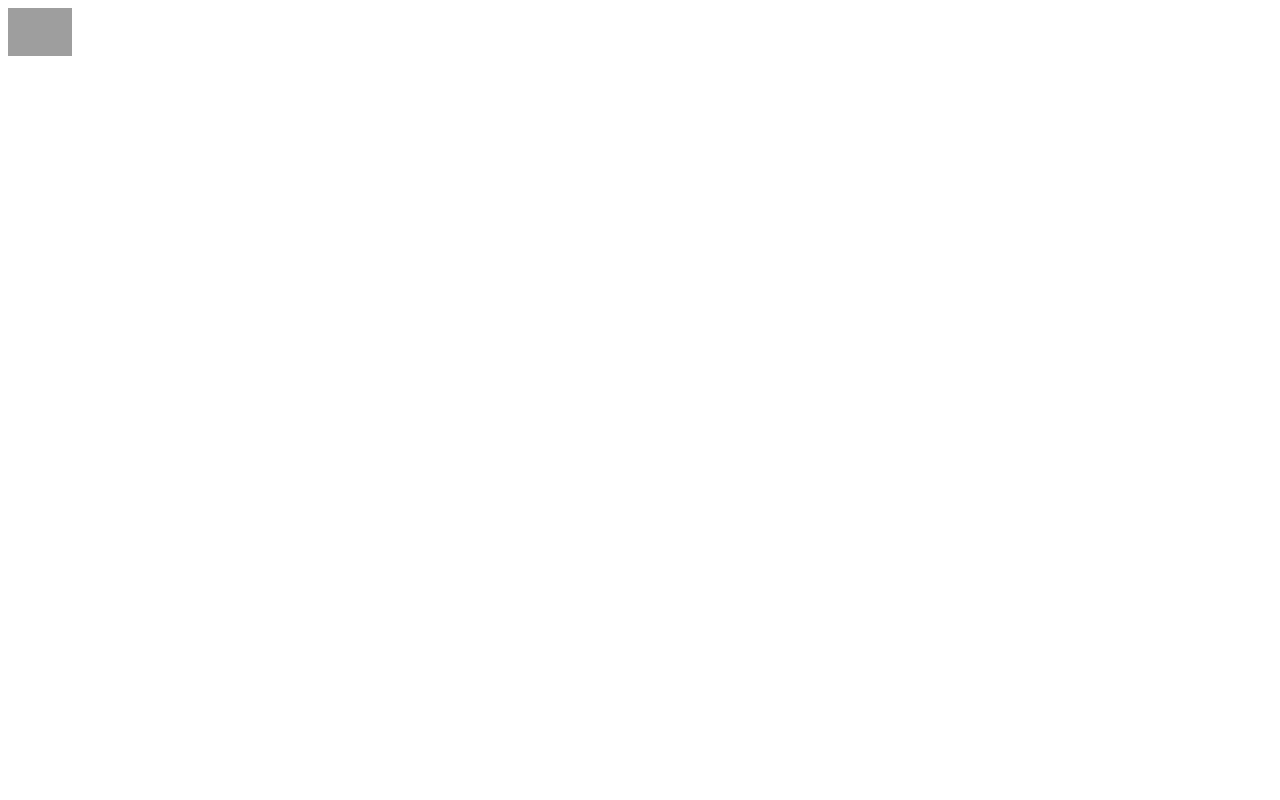
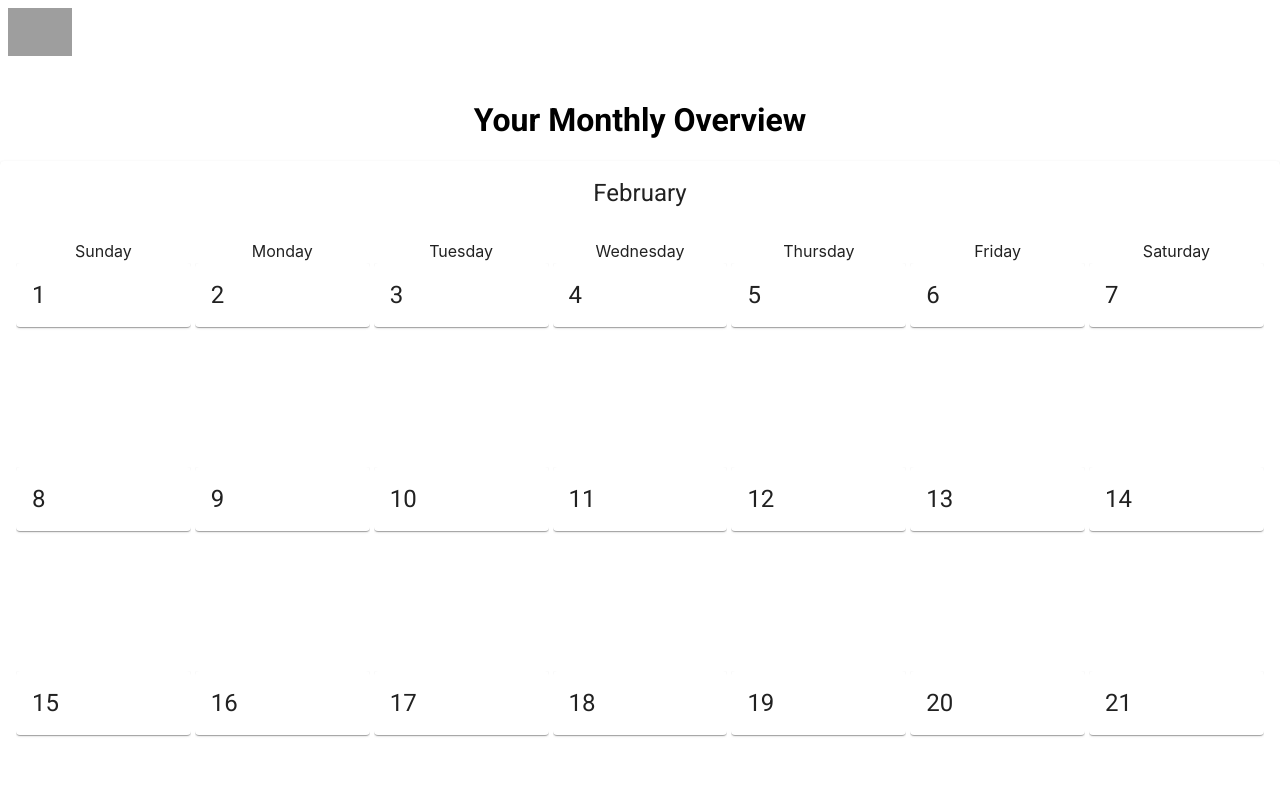
Before and after one commit to BCarlson1512/YuHacks-Deadline-Buddy, a React (Create React App) app in the folder frontend/: page /tasks/monthly in a window 1280 px wide. Shown: the top 800 px of the page. Built offline with nearby package versions, Linux system fonts and the light colour scheme; grey boxes are pictures that could not be loaded.

Commit message:
More frontend tweaks

```diff
--- a/frontend/src/App.js
+++ b/frontend/src/App.js
@@ -9,6 +9,7 @@ import { useState } from 'react';
 import Navbar from './components/Navbar';
 import './css/nav-styles.css'
 import CreateTaskScreen from './screens/CreateTaskScreen';
+import TaskCalendarScreen from './screens/TaskCalendarScreen';
 
 
 function App() {
@@ -30,6 +31,7 @@ function App() {
           <Route path="/login" component={LoginScreen} />
           <Route path="/register" component={RegisterScreen} />
           <Route path="/create" component={CreateTaskScreen} />
+          <Route path="/tasks/monthly" component={TaskCalendarScreen}/>
         </main>
       </div>
     </BrowserRouter>
--- a/frontend/src/components/CalendarInterface/CalendarFakeData.js
+++ b/frontend/src/components/CalendarInterface/CalendarFakeData.js
@@ -1,5 +1,6 @@
 export const FakeData = {
     month: 'February',
+    numDays: 28,
     dayData: {
         '1': {
             tasks:[]
--- a/frontend/src/components/CalendarInterface/index.js
+++ b/frontend/src/components/CalendarInterface/index.js
@@ -1,4 +1,4 @@
-import React from 'react'
+import React, { useState } from 'react'
 import {
     Card,
     CardHeader,
@@ -12,10 +12,9 @@ import CalendarItem from './CalendarItem'
 
 import { FakeData } from './CalendarFakeData'
 
-const generateDatesFromData = (dateData) => {
+const generateDatesFromData = (dateData, numDays) => {
     var dates = []
-
-    for (var i = 0; i < 31; i++) {
+    for (var i = 0; i < numDays; i++) {
         dates.push((
             <GridListTile key={i} cols={1}>
                 <CalendarItem number={i + 1} data={dateData['' + (i + 1)]}  />
@@ -26,7 +25,11 @@ const generateDatesFromData = (dateData) => {
     return dates
 }
 
+
+
 export default function CalendarInterface(props) {
+
+    const [monthIndex, setMonthIndex] = useState(0);
 
     return (
         <Card>
@@ -43,7 +46,7 @@ export default function CalendarInterface(props) {
                 </GridList>
 
                 <GridList cellHeight={200} cols={7}>
-                    {generateDatesFromData(FakeData.dayData)}
+                    {generateDatesFromData(FakeData.dayData, FakeData.numDays)}
                 </GridList>
             </CardContent>
 
--- a/frontend/src/components/Navbar.js
+++ b/frontend/src/components/Navbar.js
@@ -6,6 +6,7 @@ export default function Navbar({open, setOpen}) {
         <div>
             <div className={open ? "viewport-nav" : "viewport-open"} style={{fontFamily: 'Syncopate, sans-serif' , fontSize: '4vh' , letterSpacing:'0.25vw'}} onClick={() => setOpen(!open)}>
                 <Link to="/">My Tasks</Link>
+                <Link to="/tasks/monthly">Monthly Overview</Link>
                 <Link to="/create">Create Tasks</Link>
                 <Link to="/login">Login</Link>
                 <Link to="/register">Create an account</Link>
--- /dev/null
+++ b/frontend/src/screens/TaskCalendarScreen.js
@@ -0,0 +1,11 @@
+import React from 'react'
+import CalendarInterface from '../components/CalendarInterface'
+
+export default function TaskCalendar() {
+    return (
+        <div>
+            <h1  style={{fontFamily:"Roboto"}}>Your Monthly Overview</h1>
+            <CalendarInterface />
+        </div>
+    )
+}
```
